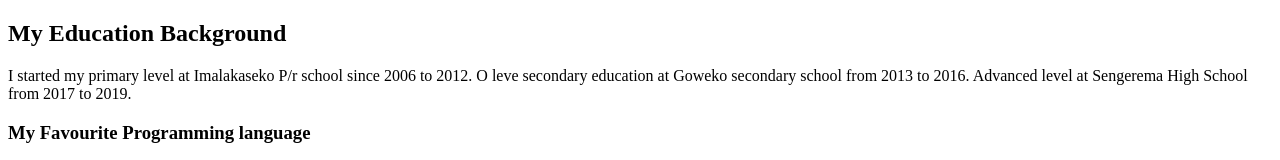
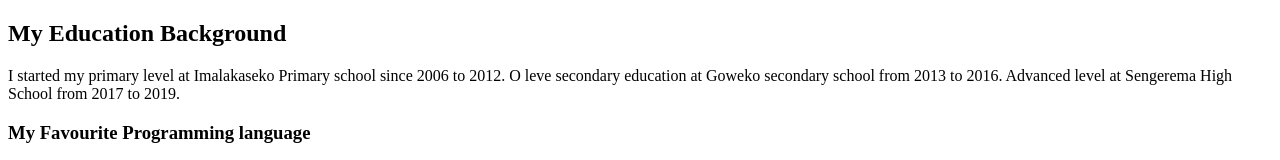
Before and after one commit to Chiwaiddi/Chiwa, a plain HTML site: page exercise1.html in a window 1280 px wide. Shown: the top 160 px of the page. Drawn offline with Linux system fonts and the light colour scheme.

Commit message:
exercice 1

```diff
--- a/exercise1.html
+++ b/exercise1.html
@@ -4,7 +4,7 @@
         <title>Chiwa Iddi</title>
     </head>
             <h2>My Education Background</h2>
-            <p>I started my primary level at Imalakaseko P/r school since 2006 to 2012. O leve secondary education at Goweko secondary school from 2013 to 2016. Advanced level at Sengerema High School from 2017 to 2019.</p>
+            <p>I started my primary level at Imalakaseko Primary school since 2006 to 2012. O leve secondary education at Goweko secondary school from 2013 to 2016. Advanced level at Sengerema High School from 2017 to 2019.</p>
             <h3>My Favourite Programming language</h3>
             <p> my favourite programing language is java script</p>
             <h4>My Future career goals</h4>
```
Also changed, not shown: note.txt (added).
